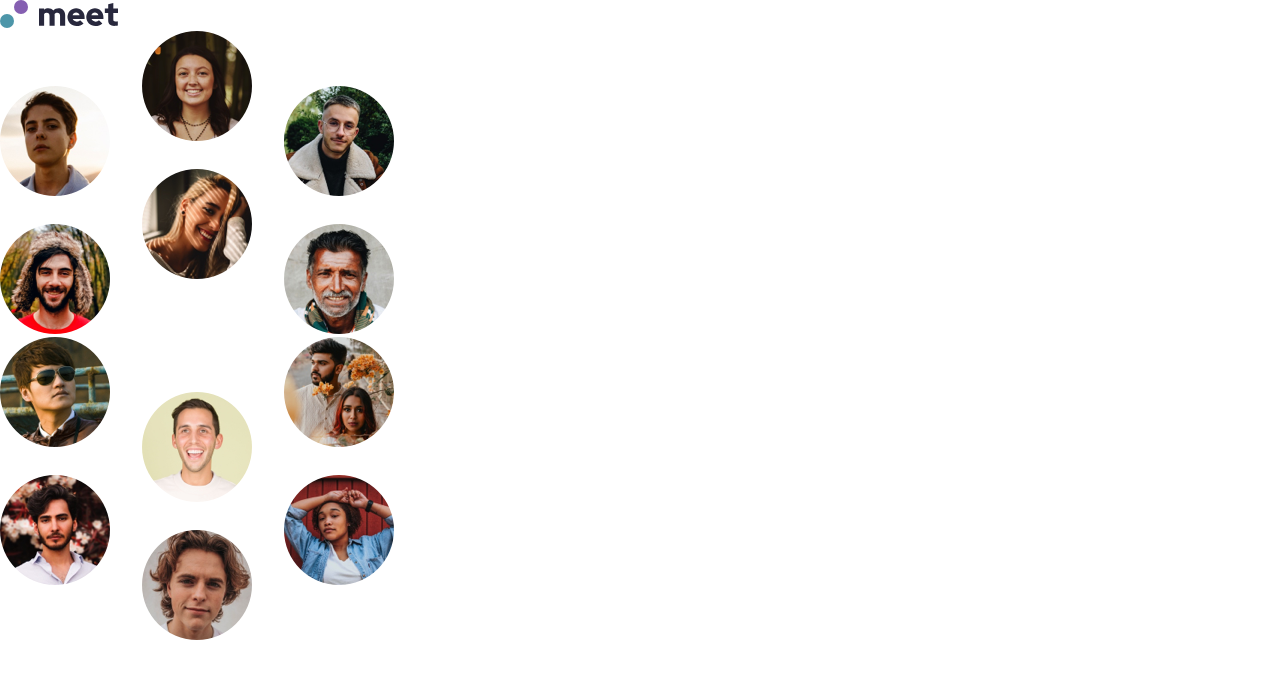
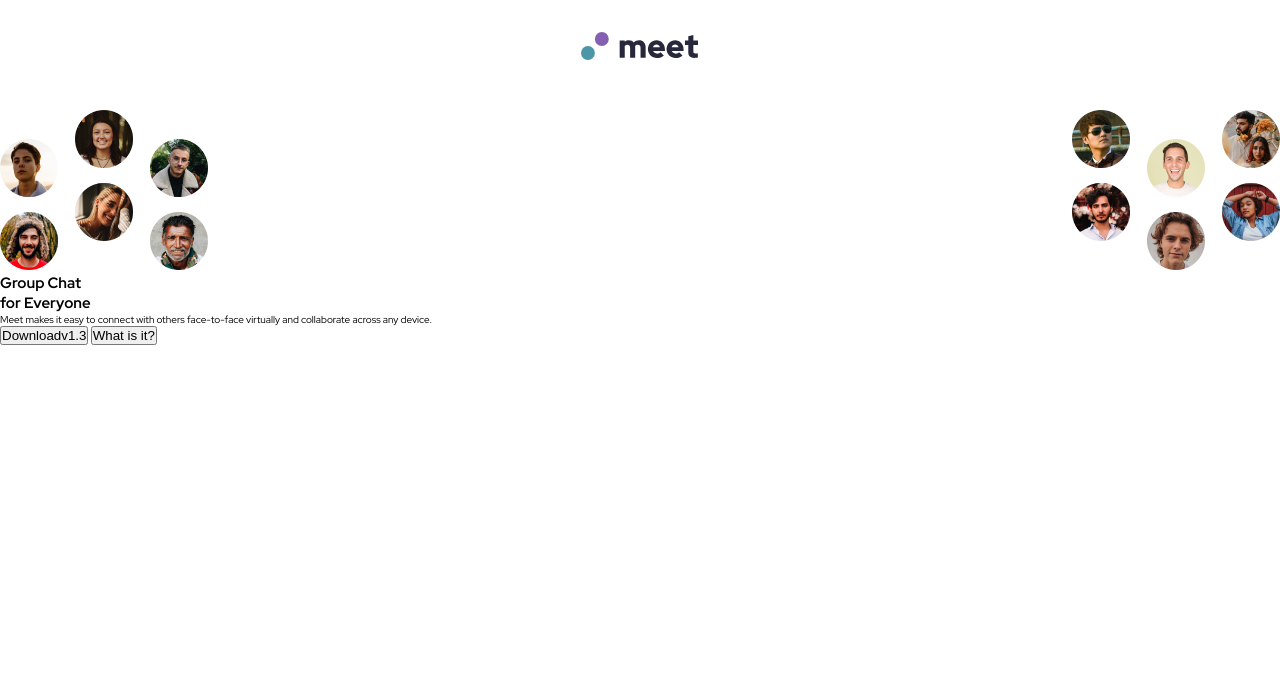
Before and after one commit to steevenU1/Meet-Landing-Page, a plain HTML site: page index.html in a window 1280 px wide. Drawn offline with Linux system fonts and the light colour scheme.

Commit message:
Iniciando estilos

```diff
--- a/css/mobile.css
+++ b/css/mobile.css
@@ -22,3 +22,50 @@ html{
     font-size: 62.5%;
     font-family: 'Red Hat Display', sans-serif;
 }
+
+header .nav-logo-container{
+    display: flex;
+    justify-content: center;
+    align-items: flex-end;
+    width: 100%;
+    min-width: 320px;
+    height: 60px;
+    margin-bottom: 50px;
+}
+
+header .nav-logo-container img{
+    width: 118px;
+    height: 28px;
+}
+
+.header-faces-container{
+    display: flex;
+    justify-content: space-between;
+    width: 100%;
+    min-width: 320px;
+    height: auto;
+}
+
+.faces-left .faces-right{
+    width: 50%;
+    height: auto;
+
+}
+
+.faces-left img {
+    width: auto;
+    max-width: 320px;
+    height: auto;
+    max-height: 160px;
+}
+
+.faces-right img {
+    width: auto;
+    max-width: 320px;
+    height: auto;
+    max-height: 160px;
+}
+
+.faces-info--container{
+    display: none;
+}
--- a/index.html
+++ b/index.html
@@ -14,7 +14,7 @@
 
   <header>
 
-    <nav>
+    <nav class="nav-logo-container">
       <img src="./assets/logo.svg" alt="Logo Meet" class="logo">
     </nav>
 
@@ -22,10 +22,33 @@
       <div class="faces-left">
         <img src="./assets/desktop/image-hero-left.png" alt="Imagenes de rostros">
       </div>
+
+      <div class="faces-info--container">
+        <h1>Group Chat<br>for Everyone</h1>
+        <p>Meet makes it easy to connect with others face-to-face virtually and collaborate across any device.</p>
+        <div class="main-button--container">
+          <button class="main-dl-button">Download<span>v1.3</span></button>
+          <button class="main-info-button">What is it?</button>
+        </div>
+      </div>
+
       <div class="faces-right">
         <img src="./assets/desktop/image-hero-right.png" alt="">
       </div>
 
+
+
+    </section>
+
+    <section class="main-info-section">
+      <div class="main-info--container">
+        <h1>Group Chat<br>for Everyone</h1>
+        <p>Meet makes it easy to connect with others face-to-face virtually and collaborate across any device.</p>
+        <div class="main-button--container">
+          <button class="main-dl-button">Download<span>v1.3</span></button>
+          <button class="main-info-button">What is it?</button>
+        </div>
+      </div>
     </section>
 
 
```
